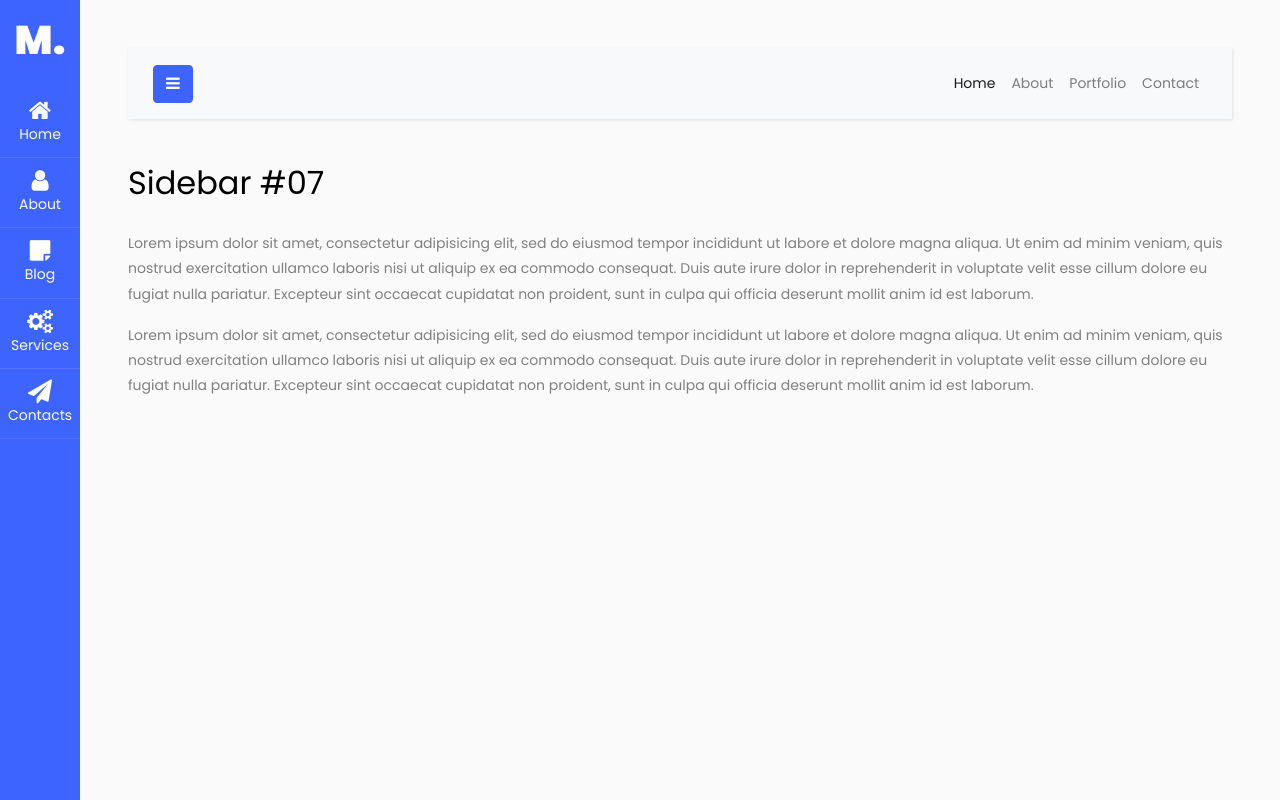
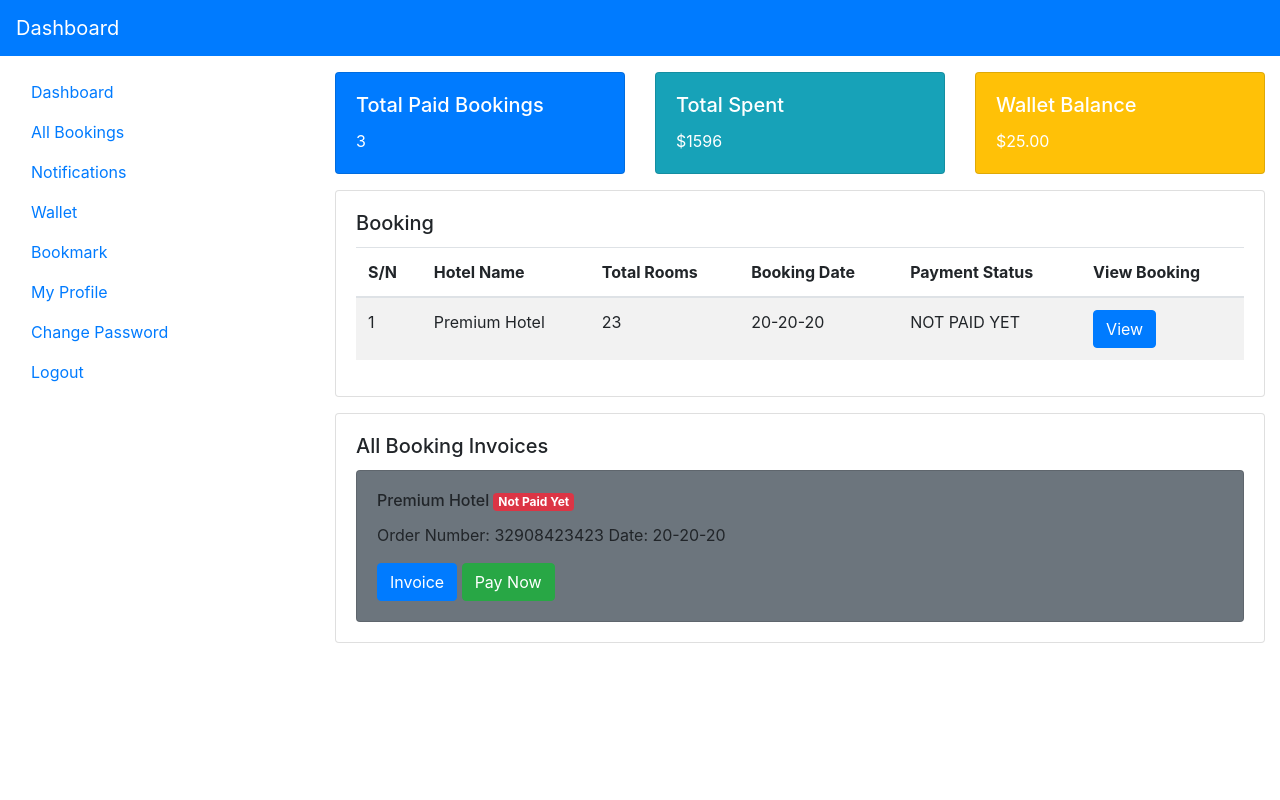
Before and after one commit to leejern/travel_booking_platform_v2, a Django app: page /dashboard/ in a window 1280 px wide. Run offline with Django 4.2, Linux system fonts and the light colour scheme; a user stored in the database is signed in; data comes from the database, SQL or seed files in the repository; parts of the project's set-up code (start-up, migrations or seed data) failed here and were passed over; some libraries are stand-ins or nearby versions.

Commit message:
changes made

```diff
--- a/User_dashboard/views.py
+++ b/User_dashboard/views.py
@@ -8,7 +8,7 @@ from Hotel.models import *
 @login_required
 def dasboard(request):
     booking = Booking.objects.filter(user=request.user,payment_status="Paid")
-    total_spent = Booking.objects.filter(user=request.user,payment_status="Paid").aaggregate(amount=models.Sum('total'))
+    total_spent = Booking.objects.filter(user=request.user,payment_status="Paid").aggregate(amount=models.Sum('total'))
 
     context = {
         "bookings":booking,
--- a/templates/user_dashboard/base.html
+++ b/templates/user_dashboard/base.html
@@ -1,94 +1,128 @@
-{% load static %}
-<!doctype html>
+<!DOCTYPE html>
 <html lang="en">
-
 <head>
-  <title>Sidebar 07</title>
-  <meta charset="utf-8">
-  <meta name="viewport" content="width=device-width, initial-scale=1, shrink-to-fit=no">
-
-  <link href="https://fonts.googleapis.com/css?family=Poppins:300,400,500,600,700,800,900" rel="stylesheet">
-
-  <link rel="stylesheet" href="https://stackpath.bootstrapcdn.com/font-awesome/4.7.0/css/font-awesome.min.css">
-  <link rel="stylesheet" href="{% static "css/dashboard.css" %}">
+  <meta charset="UTF-8">
+  <meta name="viewport" content="width=device-width, initial-scale=1.0">
+  <title>Dashboard</title>
+  <link rel="stylesheet" href="https://maxcdn.bootstrapcdn.com/bootstrap/4.0.0/css/bootstrap.min.css">
 </head>
-
 <body>
-
-  <div class="wrapper d-flex align-items-stretch">
-    <nav id="sidebar" class="active">
-      <h1><a href="index.html" class="logo">M.</a></h1>
-      <ul class="list-unstyled components mb-5">
-        <li class="active">
-          <a href="#"><span class="fa fa-home"></span> Home</a>
-        </li>
-        <li>
-          <a href="#"><span class="fa fa-user"></span> About</a>
-        </li>
-        <li>
-          <a href="#"><span class="fa fa-sticky-note"></span> Blog</a>
-        </li>
-        <li>
-          <a href="#"><span class="fa fa-cogs"></span> Services</a>
-        </li>
-        <li>
-          <a href="#"><span class="fa fa-paper-plane"></span> Contacts</a>
-        </li>
-      </ul>
-
-      <div class="footer">
-        <p>
-          Copyright &copy;<script>
-            document.write(new Date().getFullYear());
-          </script> All rights reserved | This template is made with <i class="icon-heart" aria-hidden="true"></i> by <a href="https://colorlib.com" target="_blank">Colorlib.com</a>
-        </p>
-      </div>
+  <nav class="navbar navbar-expand-lg navbar-dark bg-primary">
+    <a class="navbar-brand" href="#">Dashboard</a>
   </nav>
 
-    <!-- Page Content  -->
-    <div id="content" class="p-4 p-md-5">
-
-      <nav class="navbar navbar-expand-lg navbar-light bg-light">
-        <div class="container-fluid">
-
-          <button type="button" id="sidebarCollapse" class="btn btn-primary">
-            <i class="fa fa-bars"></i>
-            <span class="sr-only">Toggle Menu</span>
-          </button>
-          <button class="btn btn-dark d-inline-block d-lg-none ml-auto" type="button" data-toggle="collapse" data-target="#navbarSupportedContent" aria-controls="navbarSupportedContent" aria-expanded="false" aria-label="Toggle navigation">
-            <i class="fa fa-bars"></i>
-          </button>
-
-          <div class="collapse navbar-collapse" id="navbarSupportedContent">
-            <ul class="nav navbar-nav ml-auto">
-              <li class="nav-item active">
-                <a class="nav-link" href="#">Home</a>
+  <div class="container-fluid mt-3">
+    <div class="row">
+      <div class="col-md-3">
+        <ul class="nav flex-column">
+          <li class="nav-item">
+            <a class="nav-link" href="#">Dashboard</a>
           </li>
           <li class="nav-item">
-                <a class="nav-link" href="#">About</a>
+            <a class="nav-link" href="#">All Bookings</a>
           </li>
           <li class="nav-item">
-                <a class="nav-link" href="#">Portfolio</a>
+            <a class="nav-link" href="#">Notifications</a>
           </li>
           <li class="nav-item">
-                <a class="nav-link" href="#">Contact</a>
+            <a class="nav-link" href="#">Wallet</a>
+          </li>
+          <li class="nav-item">
+            <a class="nav-link" href="#">Bookmark</a>
+          </li>
+          <li class="nav-item">
+            <a class="nav-link" href="#">My Profile</a>
+          </li>
+          <li class="nav-item">
+            <a class="nav-link" href="#">Change Password</a>
+          </li>
+          <li class="nav-item">
+            <a class="nav-link" href="#">Logout</a>
           </li>
         </ul>
       </div>
+      <div class="col-md-9">
+        <div class="row">
+          <div class="col-md-4">
+            <div class="card bg-primary text-white">
+              <div class="card-body">
+                <h5 class="card-title"><i class="fas fa-check"></i> Total Paid Bookings</h5>
+                <p class="card-text">3</p>
               </div>
-      </nav>
-
-      <h2 class="mb-4">Sidebar #07</h2>
-      <p>Lorem ipsum dolor sit amet, consectetur adipisicing elit, sed do eiusmod tempor incididunt ut labore et dolore magna aliqua. Ut enim ad minim veniam, quis nostrud exercitation ullamco laboris nisi ut aliquip ex ea commodo consequat. Duis aute irure dolor in reprehenderit in voluptate velit esse cillum dolore eu fugiat nulla pariatur. Excepteur sint occaecat cupidatat non proident, sunt in culpa qui officia deserunt mollit anim id est laborum.</p>
-      <p>Lorem ipsum dolor sit amet, consectetur adipisicing elit, sed do eiusmod tempor incididunt ut labore et dolore magna aliqua. Ut enim ad minim veniam, quis nostrud exercitation ullamco laboris nisi ut aliquip ex ea commodo consequat. Duis aute irure dolor in reprehenderit in voluptate velit esse cillum dolore eu fugiat nulla pariatur. Excepteur sint occaecat cupidatat non proident, sunt in culpa qui officia deserunt mollit anim id est laborum.</p>
+            </div>
+          </div>
+          <div class="col-md-4">
+            <div class="card bg-info text-white">
+              <div class="card-body">
+                <h5 class="card-title"><i class="fas fa-dollar-sign"></i> Total Spent</h5>
+                <p class="card-text">$1596</p>
+              </div>
+            </div>
+          </div>
+          <div class="col-md-4">
+            <div class="card bg-warning text-white">
+              <div class="card-body">
+                <h5 class="card-title"><i class="fas fa-wallet"></i> Wallet Balance</h5>
+                <p class="card-text">$25.00</p>
+              </div>
+            </div>
+          </div>
+        </div>
+        <div class="row mt-3">
+          <div class="col-md-12">
+            <div class="card">
+              <div class="card-body">
+                <h5 class="card-title">Booking</h5>
+                <table class="table table-striped">
+                  <thead>
+                    <tr>
+                      <th>S/N</th>
+                      <th>Hotel Name</th>
+                      <th>Total Rooms</th>
+                      <th>Booking Date</th>
+                      <th>Payment Status</th>
+                      <th>View Booking</th>
+                    </tr>
+                  </thead>
+                  <tbody>
+                    <tr>
+                      <td>1</td>
+                      <td>Premium Hotel</td>
+                      <td>23</td>
+                      <td>20-20-20</td>
+                      <td>NOT PAID YET</td>
+                      <td><a href="#" class="btn btn-primary">View</a></td>
+                    </tr>
+                  </tbody>
+                </table>
+              </div>
+            </div>
+          </div>
+        </div>
+        <div class="row mt-3">
+          <div class="col-md-12">
+            <div class="card">
+              <div class="card-body">
+                <h5 class="card-title">All Booking Invoices</h5>
+                <div class="card bg-secondary">
+                  <div class="card-body">
+                    <h6 class="card-title">Premium Hotel <span class="badge badge-danger">Not Paid Yet</span></h6>
+                    <p class="card-text">Order Number: 32908423423 Date: 20-20-20</p>
+                    <a href="#" class="btn btn-primary">Invoice</a>
+                    <a href="#" class="btn btn-success">Pay Now</a>
+                  </div>
+                </div>
+              </div>
+            </div>
+          </div>
+        </div>
+      </div>
     </div>
   </div>
 
-  <!-- Bootstrap JS -->
-  <script src="https://code.jquery.com/jquery-3.5.1.slim.min.js"></script>
-  <script src="https://cdn.jsdelivr.net/npm/@popperjs/core@2.9.3/dist/umd/popper.min.js"></script>
-  <script src="https://stackpath.bootstrapcdn.com/bootstrap/4.5.2/js/bootstrap.min.js"></script>
-  <script src="{% static "js/dashboard.js" %}"></script>
+  <script src="https://kit.fontawesome.com/yourcode.js"></script>
+  <script src="https://code.jquery.com/jquery-3.2.1.slim.min.js"></script>
+  <script src="https://cdnjs.cloudflare.com/ajax/libs/popper.js/1.12.9/umd/popper.min.js"></script>
+  <script src="https://maxcdn.bootstrapcdn.com/bootstrap/4.0.0/js/bootstrap.min.js"></script>
 </body>
-
 </html>
```
Lines whose indentation alone changed are shown as unchanged.
